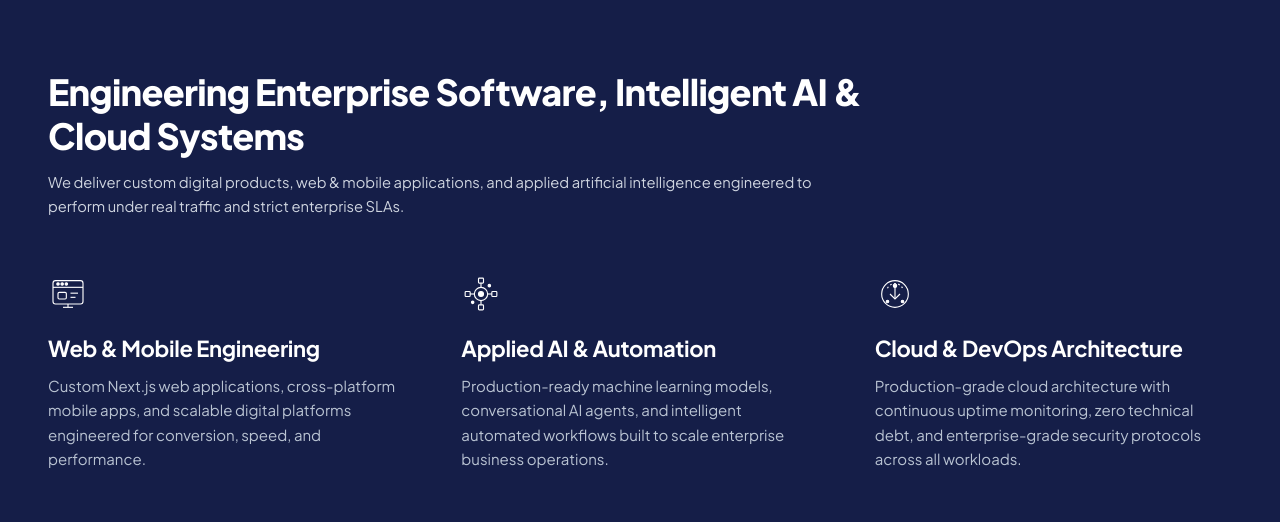
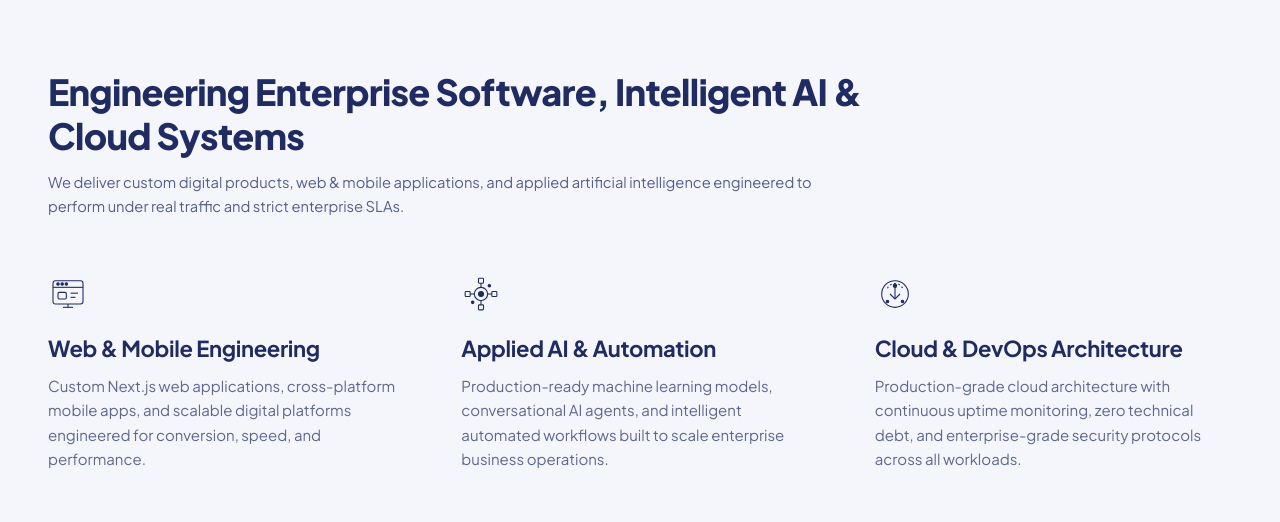
Before and after one commit to alishanea/arkanet-demo-, a Next.js app: page / in a window 1280 px wide. Shown: the part 827-1349 px from the top of the page. Built offline with nearby package versions, Linux system fonts and the light colour scheme.

Commit message:
refactor(agency): remove all color change effects, harmonize background with site canvas and lock steady brand navy typography

```diff
--- a/src/components/home/AgencyStatement.tsx
+++ b/src/components/home/AgencyStatement.tsx
@@ -26,7 +26,7 @@ const STATEMENTS: CapabilityItem[] = [
         viewBox="0 0 48 48"
         fill="none"
         stroke="currentColor"
-        className="w-10 h-10 stroke-[1.35] text-white group-hover:text-sky-300 transition-colors"
+        className="w-10 h-10 stroke-[1.3] text-[#202B61]"
         aria-hidden="true"
       >
         <rect x="6" y="8" width="36" height="28" rx="3" />
@@ -52,7 +52,7 @@ const STATEMENTS: CapabilityItem[] = [
         viewBox="0 0 48 48"
         fill="none"
         stroke="currentColor"
-        className="w-10 h-10 stroke-[1.35] text-white group-hover:text-sky-300 transition-colors"
+        className="w-10 h-10 stroke-[1.3] text-[#202B61]"
         aria-hidden="true"
       >
         <circle cx="24" cy="24" r="8" />
@@ -80,7 +80,7 @@ const STATEMENTS: CapabilityItem[] = [
         viewBox="0 0 48 48"
         fill="none"
         stroke="currentColor"
-        className="w-10 h-10 stroke-[1.35] text-white group-hover:text-sky-300 transition-colors"
+        className="w-10 h-10 stroke-[1.3] text-[#202B61]"
         aria-hidden="true"
       >
         <circle cx="24" cy="24" r="16" />
@@ -99,40 +99,40 @@ export const AgencyStatement: React.FC<AgencyStatementProps> = ({ onOpenBooking
   return (
     <section
       id="what-is-arkanet"
-      className="relative w-full bg-[#151E48] text-white px-4 sm:px-8 lg:px-12 py-16 sm:py-20 lg:py-24 select-none border-t border-[#253272] font-sans overflow-hidden"
+      className="relative w-full bg-[#f4f6fb] px-4 sm:px-8 lg:px-12 py-16 sm:py-20 lg:py-24 select-none border-t border-slate-200/80 font-sans"
     >
       <div className="max-w-[1400px] w-full mx-auto space-y-10 sm:space-y-12 lg:space-y-14">
 
-        {/* ── 1. EXACT ORIGINAL STATEMENT HEADLINE & DESCRIPTION (CRISP, BRIGHT, MAXIMUM CONTRAST) ── */}
+        {/* ── 1. EXACT ORIGINAL STATEMENT HEADLINE & DESCRIPTION ── */}
         <div className="space-y-3 max-w-4xl text-left">
-          <h2 className="section-h2 !text-white font-extrabold tracking-tight">
+          <h2 className="section-h2 text-[#202B61]">
             Engineering Enterprise Software, Intelligent AI &amp; Cloud Systems
           </h2>
-          <p className="section-desc !text-slate-200/90 text-base sm:text-lg leading-relaxed max-w-3xl">
+          <p className="section-desc max-w-3xl">
             We deliver custom digital products, web &amp; mobile applications, and applied artificial intelligence engineered to perform under real traffic and strict enterprise SLAs.
           </p>
         </div>
 
-        {/* ── 2. EDITORIAL 3-COLUMN CAPABILITY GRID (100% VISIBLE, CRISP, NO ARROWS) ── */}
+        {/* ── 2. EDITORIAL 3-COLUMN CAPABILITY GRID (CLEAN, SOLID, NO COLOR SHIFTS) ── */}
         <div className="grid grid-cols-1 md:grid-cols-3 gap-8 sm:gap-10 lg:gap-12 xl:gap-14 w-full text-left">
           {STATEMENTS.map((item) => (
             <Link
               key={item.id}
               href={item.href}
-              className="group flex flex-col items-start cursor-pointer outline-none focus-visible:ring-2 focus-visible:ring-white/70 focus-visible:ring-offset-4 focus-visible:ring-offset-[#151E48] rounded-sm"
+              className="group flex flex-col items-start cursor-pointer outline-none focus-visible:ring-2 focus-visible:ring-[#202B61] focus-visible:ring-offset-4 rounded-sm"
             >
               {/* Minimalist Linear Icon */}
               <div className="mb-4 sm:mb-5">
                 {item.renderIcon()}
               </div>
 
-              {/* Title (Crisp Pure White) */}
-              <h3 className="card-h3 !text-white group-hover:!text-sky-300 transition-colors">
+              {/* Title (Consistent Brand Navy) */}
+              <h3 className="card-h3 text-[#202B61]">
                 {item.title}
               </h3>
 
-              {/* Description (High Contrast Soft Slate White) */}
-              <p className="font-sans font-normal text-sm sm:text-[15px] !text-slate-300/90 leading-relaxed mt-2.5">
+              {/* Description */}
+              <p className="font-sans font-normal text-sm sm:text-[15px] text-[#202B61]/70 leading-relaxed mt-2.5">
                 {item.desc}
               </p>
             </Link>
```
